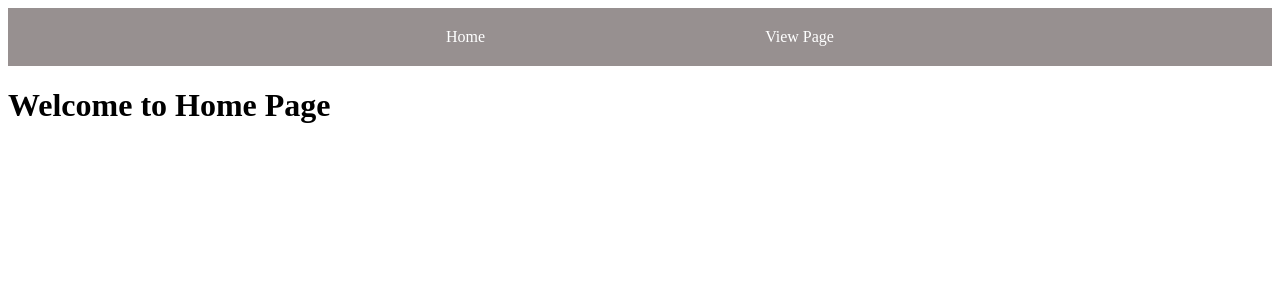
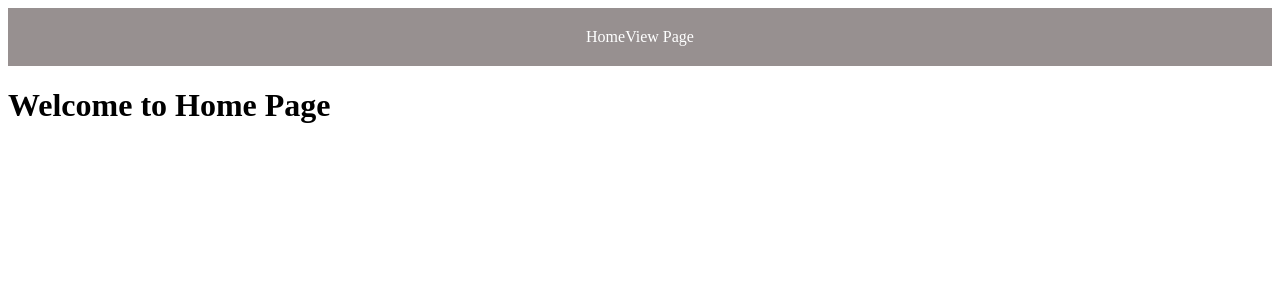
Before and after one commit to ateebqaiser/Library-Management-System, a React (Vite) app in the folder frontend/: page / in a window 1280 px wide. Shown: the top 300 px of the page. Built offline with nearby package versions, Linux system fonts and the light colour scheme.

Commit message:
Fix structure

```diff
--- a/frontend/src/Bars/navBar/NavBar.jsx
+++ b/frontend/src/Bars/navBar/NavBar.jsx
@@ -1,16 +1,14 @@
 import React from 'react'
 import './NavBar_style.css'
-import { Barcontent } from '../../data'
+import { Barcontent } from '../../data.js'
 
 const NavBar = () => {
   return (
     <>
         <nav className='navBar-style'>
-        <li>
-            {Barcontent.map((content)=>
-                <li><a href={content.Link}>{content.title}</a></li>
+            {Barcontent.map((content,id)=>
+                <li key={id}><a href={content.Link}>{content.title}</a></li>
             )}
-        </li>
         </nav>
     </>
   )
```
